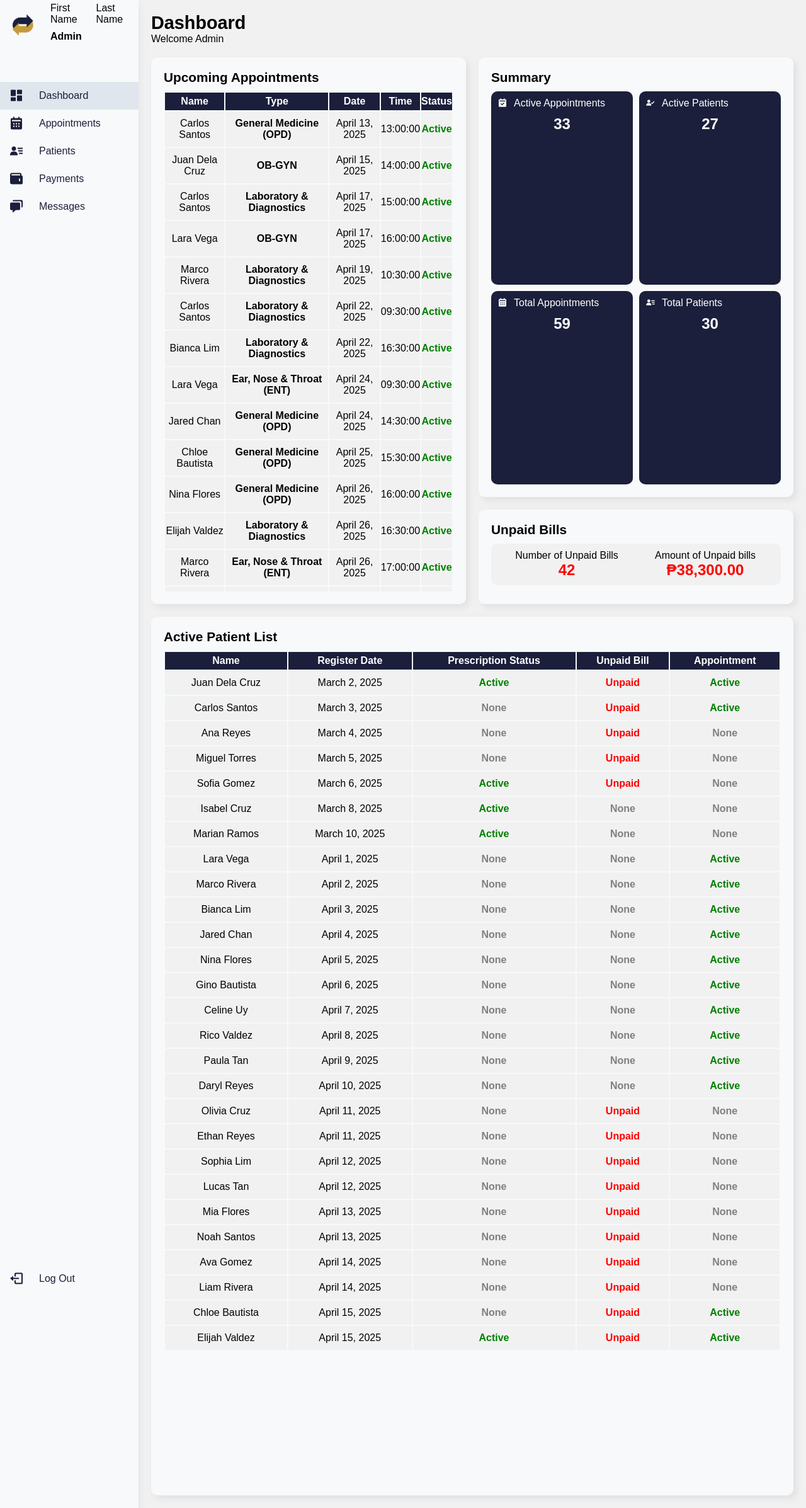
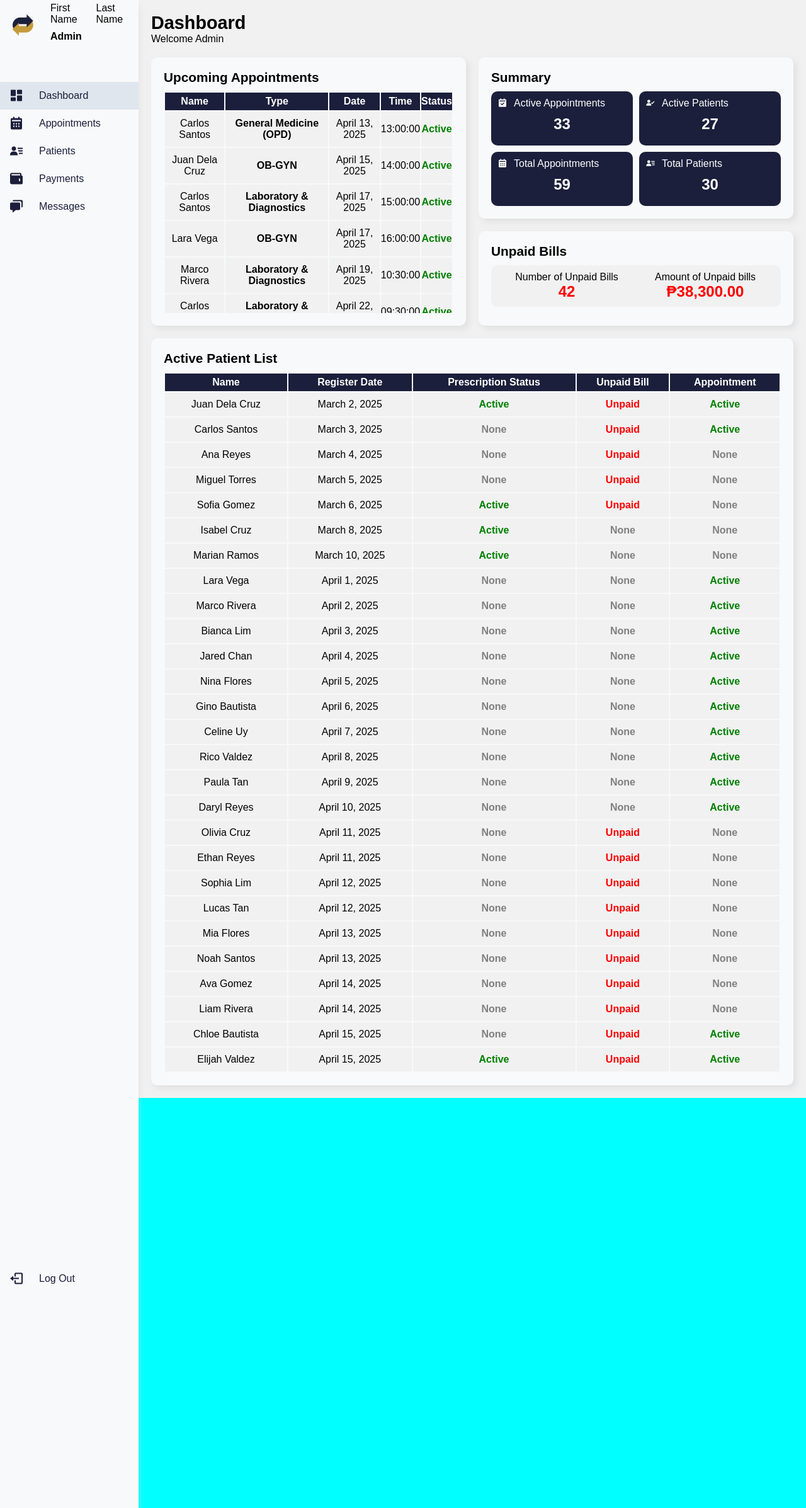
Before and after one commit to codinghades/medisync, a PHP site: page /admin/dashboard.php in a window 1280 px wide. Shown: the whole page at 63% size. Run offline with PHP 8.4, Linux system fonts and the light colour scheme; data comes from the database, SQL or seed files in the repository.

Commit message:
small admin dashboard style fix

```diff
--- a/assets/css/adminDashboard.css
+++ b/assets/css/adminDashboard.css
@@ -3,10 +3,10 @@
 .mainContent{
     padding: 20px 20px 20px 240px;
     background-color: var(--white);
-    height: 100vh;
+    height: 100%;
     display: grid;
     grid-template-columns: repeat(2, 1fr);
-    grid-template-rows: auto 0.5fr auto 1fr;
+    grid-template-rows: auto 0.1fr auto 1fr;
     gap: 20px;
 }
 .titleContainer{
@@ -47,6 +47,7 @@
     overflow-x: hidden;
     position: relative;
     padding: 0 20px;
+    max-height: 500px;
 }
 .upcomingAppointments .list{
     padding: 0;
```
